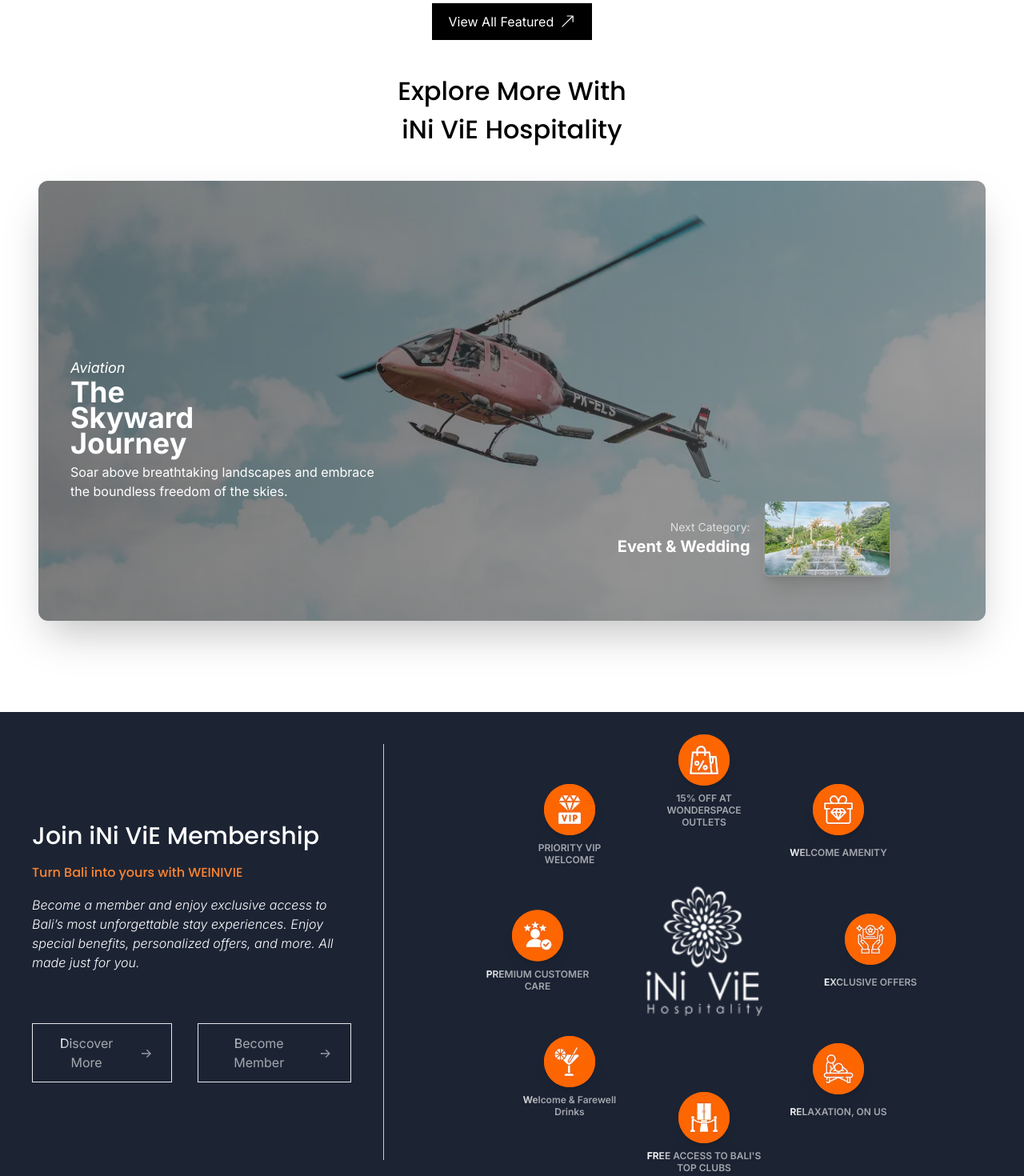
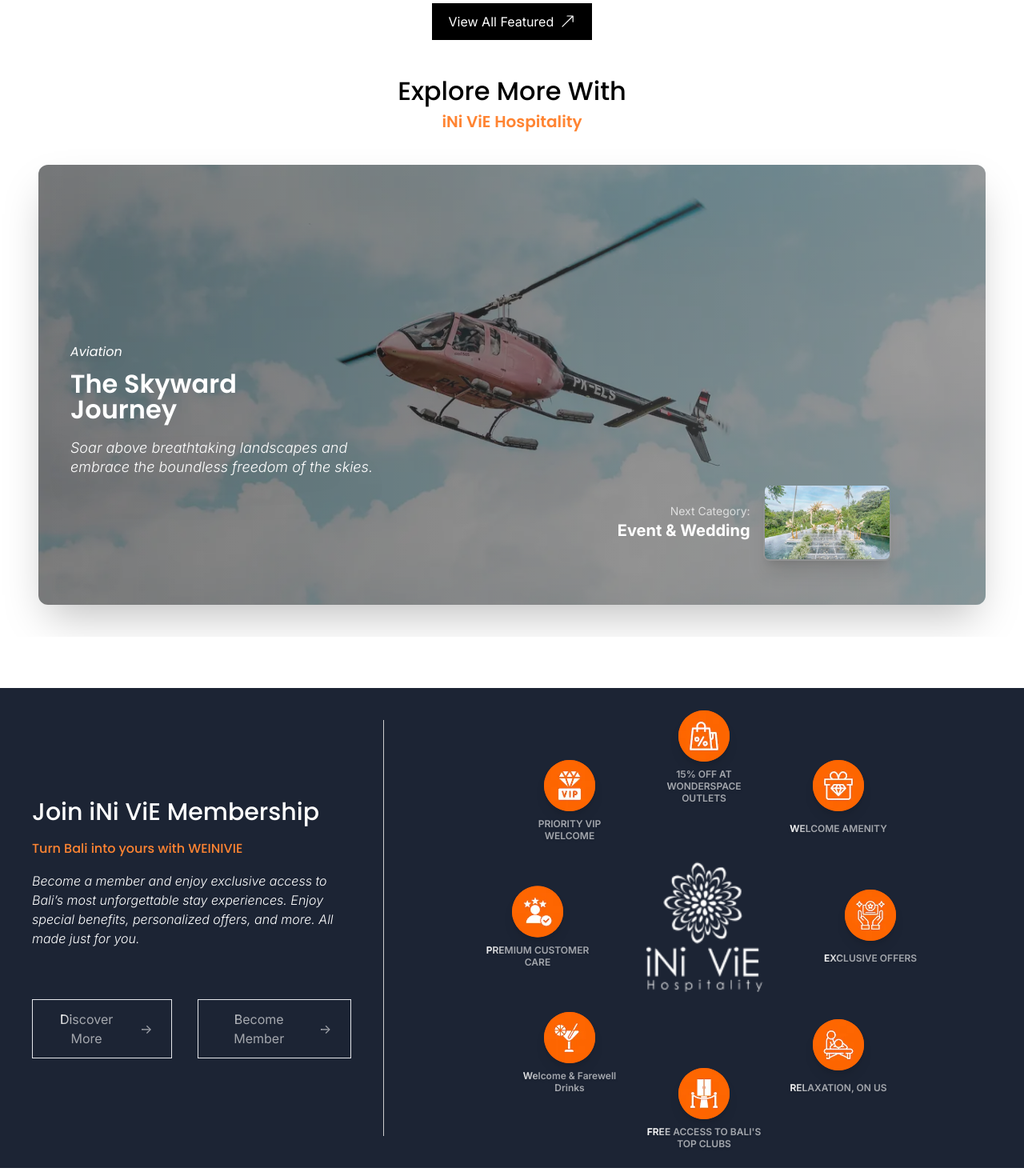
Before and after one commit to Bay-prima/inivie-project, a React (Vite) app: page / in a window 1280 px wide. Shown: the part 2320-3790 px from the top of the page at 80% size. Built offline with nearby package versions, Linux system fonts and the light colour scheme.

Commit message:
Adjust Style

```diff
--- a/src/components/Desktop/MembershipDesktop.jsx
+++ b/src/components/Desktop/MembershipDesktop.jsx
@@ -3,7 +3,7 @@
 import WebDiagram from "../Animation/WebDiagram";
 const MembershipDesktop = () => {
   return (
-    <div className="hidden lg:flex w-full h-full relative items-center justify-center mb-16">
+    <div className="hidden lg:flex w-full h-full relative items-center justify-center my-16">
       <div className="flex w-[1400px] text-white max-h-[600px] bg-blue-50">
         <div className="flex flex-col w-[600px] h-auto my-40 justify-center px-10 gap-4">
           <h2 className="text-3xl font-poppins-medium">Join iNi ViE Membership </h2>
--- a/src/components/Desktop/TestExplore.jsx
+++ b/src/components/Desktop/TestExplore.jsx
@@ -1,5 +1,5 @@
 import React, { useEffect, useState, useMemo } from "react";
-
+import "../../Style/ExploreMore.css"
 // --- Data Gambar ---
 const aviationData = [
   "/assets/img/fly-rosie-1.webp",
@@ -85,13 +85,13 @@
   );
 
   return (
-    <div className="hidden h-dvh lg:flex flex-col px-12 overflow-hidden">
+    <div className="hidden h-full lg:flex flex-col px-12 overflow-hidden">
       <div className="flex flex-col items-center title">
         <h3>Explore More With</h3>
-        <h3 className="sub-titles">iNi ViE Hospitality</h3>
+        <h3 className="text-xl text-orange-100 font-poppins-semibold">iNi ViE Hospitality</h3>
       </div>
 
-      <div className="flex flex-col relative mt-10">
+      <div className="flex flex-col relative my-10">
         <div className="relative w-full max-w-[1400px] h-[550px] mx-auto group cursor-pointer rounded-xl overflow-hidden shadow-2xl">
           {/* SLIDER GAMBAR UTAMA */}
           {currentContent.images.map((image, index) => (
```
